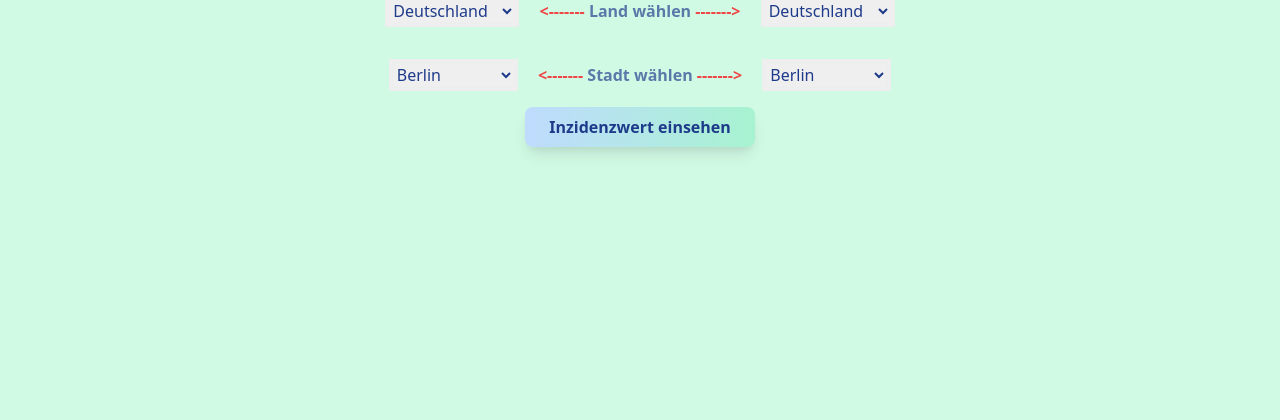
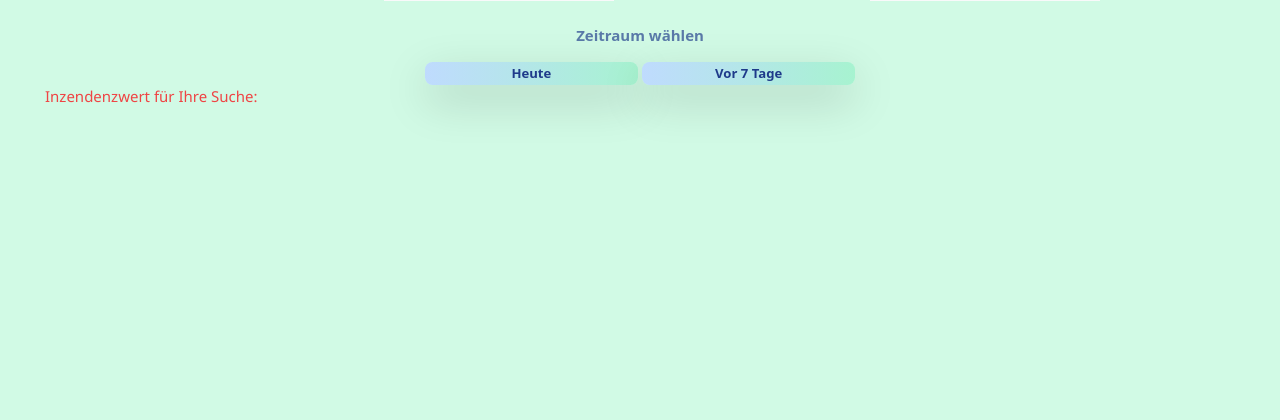
Before and after one commit to LaraPong/Inzidenzvergleich, a Flask app: page / in a window 1280 px wide. Shown: the part 266-686 px from the top of the page. Run offline with Flask 2, Linux system fonts and the light colour scheme.

Commit message:
Template anpassen

```diff
--- a/vergleichNeu/flaskVergleich/templates/home.html
+++ b/vergleichNeu/flaskVergleich/templates/home.html
@@ -5,12 +5,15 @@
   <meta charset="UTF-8">
   <meta name="viewport" content="width=device-width, initial-scale=1.0">
     <link href="https://unpkg.com/tailwindcss@^1.0/dist/tailwind.min.css" rel="stylesheet">
-  <title>Document</title>
+    <link rel="stylesheet" href="https://www.w3schools.com/w3css/4/w3.css">
+    <link href="https://cdn.jsdelivr.net/npm/bootstrap@5.1.3/dist/css/bootstrap.min.css" rel="stylesheet" integrity="sha384-1BmE4kWBq78iYhFldvKuhfTAU6auU8tT94WrHftjDbrCEXSU1oBoqyl2QvZ6jIW3" crossorigin="anonymous">
+
+    <title>vergleichbar</title>
 </head>
 <body class="bg-green-100">
 
     <div class="flex">
-      <div class="bg-gradient-to-r from-blue-200 to-green-200 m-8 p-6 shadow-lg w-full  rounded-lg border border-gray-200">
+      <div class="bg-gradient-to-r from-blue-200 to-green-200 mb-2 m-8 pb-2 p-6 shadow-lg w-full  rounded-lg border border-gray-200">
           <img alt="Thoughtworks" id="tw-logo" width="153px" height="24px" src="https://www.thoughtworks.com/etc.clientlibs/thoughtworks/clientlibs/clientlib-site/resources/images/thoughtworks-logo.svg"
                title="Thoughtworks" />
           <p class="font-serif text-blue-900 text-xs text-left">
@@ -18,42 +21,58 @@
           </p>
       </div>
     </div>
-<form class="relative">
-
-  <div class="grid justify-items-center">
-      <div class="text-blue-900">
-     <select id="country" name="country" class="m-4 border-4 border-double border-light-blue-500 border-opacity-25">
-      <option value="Deutschland">Deutschland</option>
-      <option value="Spanien">Spanien</option>
-      <option value="Großbritanien">Großbritanien</option>
-     </select>
-          <span class="font-bold  text-red-500 "> <------- </span><label for="country" class="text-blue-900 font-bold animate-pulse ">Land wählen</label><span class="font-bold  text-red-500"> -------> </span>
-
-     <select id="countr" name="countr" class="m-4 border-4 border-double border-light-blue-500 border-opacity-25">
-      <option value="Deutschland">Deutschland</option>
-      <option value="Spanien">Spanien</option>
-      <option value="Großbritanien">Großbritanien</option>
-    </select>
-      </div>
-     <div class="text-blue-900">
-     <select id="coun" name="coun" class="m-4 border-4 border-double border-light-blue-500 border-opacity-25">
-        <option value="Berlin">Berlin</option>
-        <option value="Brandenburg">Brandenburg</option>
-        <option value="Bremen">Bremen</option>
-     </select>
-         <span class="font-bold  text-red-500"> <------- </span><label for="country" class="text-blue-900 font-bold animate-pulse">Stadt wählen</label><span class="font-bold  text-red-500"> -------> </span>
-
-     <select id="count" name="count" class="m-4 border-4 border-double border-light-blue-500 border-opacity-25">
-        <option value="Berlin">Berlin</option>
-        <option value="Brandenburg">Brandenburg</option>
-        <option value="Bremen">Bremen</option>
-      </select>
-     </div>
-   </div>
+<form  method="POST" id="myForm" name="myForm" class="relative ">
+  <div class="text-center cursor-pointer ">
+        <label for="country" class="text-blue-900 font-bold " >Bitte Erste Stadt eingeben:</label>
+        <input id="input1" type="text" name="input1" oninput="vergleich()" class="m-4 border-4 border-double border-light-blue-500 border-opacity-25">
+         <label for="country" class="text-blue-900 font-bold " > Bitte Zwite Stadt eingeben:</label>
+           <input id="input2" type="text" name="input2" oninput="vergleich()" class="m-4 border-4 border-double border-light-blue-500 border-opacity-25">
+  </div>
 
 </form>
+    <div class=" ml-20 mr-20 d-lg-none">
+<div class="input-group mb-3">
+  <label class="input-group-text bg-light text-dark" for="inputGroupSelect01">Stadt 1</label>
+  <input type="text"  placeholder="Bitte Erste Stadt eingeben" class="form-control" aria-label="Text input with segmented dropdown button" id="inputGroupSelect01">
 
+</div>
+
+ <div class="input-group mb-3">
+   <input type="text"  placeholder="Bitte Zweite Stadt eingeben" class=" form-control text-right " aria-label="Text input with segmented dropdown button " id="inputGroupSelect02">
+  <label class="input-group-text bg-light text-dark" for="inputGroupSelect02">Stadt 2</label>
+</div>
+</div>
+    <p for="country" class="text-blue-900 font-bold animate-pulse text-center">Zeitraum wählen</p>
     <div class="text-center cursor-pointer ">
-    <button type="button" class="shadow-lg bg-gradient-to-r from-blue-200 to-green-200 text-blue-900 text-base font-bold px-6 py-2 rounded-lg text-center">Inzidenzwert einsehen</button>
+          <button type="button"  value="Heute" onclick="heute()"  class="shadow-lg bg-gradient-to-r from-blue-200 to-green-200 text-blue-900 text-sm font-bold  h-6 w-1/6 rounded-lg text-center">Heute</button>
+         <button type="button"  value="Vor 7 Tage" onclick="siebentage()" class="shadow-lg bg-gradient-to-r from-blue-200 to-green-200 text-blue-900 text-sm font-bold h-6 w-1/6 rounded-lg text-center">Vor 7 Tage</button>
     </div>
+
+
+  <h4 class="font-normal pl-12 text-base text-red-500"  >Inzendenzwert für Ihre Suche:<span class=" text-blue-900" id="b1"></span></h4>
+   <div id="resheute"></div>
+   <div id="res7t"></div>
+
+
+
 </body>
+
+<script>
+
+    function vergleich() {
+        var x = document.getElementById("input1").value;
+        var y = document.getElementById("input2").value;
+        document.getElementById("b1").innerHTML =  " " +x+ " VS " + y;
+            }
+
+      function heute() {
+         const d = new Date();
+         document.getElementById("res7t").innerHTML = "";
+         document.getElementById("resheute").innerHTML = "Heute"+"</br>"+ d;
+      }
+        function siebentage() {
+        document.getElementById("resheute").innerHTML = "";
+        document.getElementById("res7t").innerHTML = "7Tage";
+       }
+
+</script>
--- a/vergleichNeu/flaskVergleich/vergleich.py
+++ b/vergleichNeu/flaskVergleich/vergleich.py
@@ -5,4 +5,9 @@ app = Flask(__name__)
 @app.route("/")
 
 def home_page():
-   return render_template('home.html')
+    return render_template('home.html', pagetitle='abeer')
+
+
+
+if __name__ == "__main__":
+   app.run()
```
